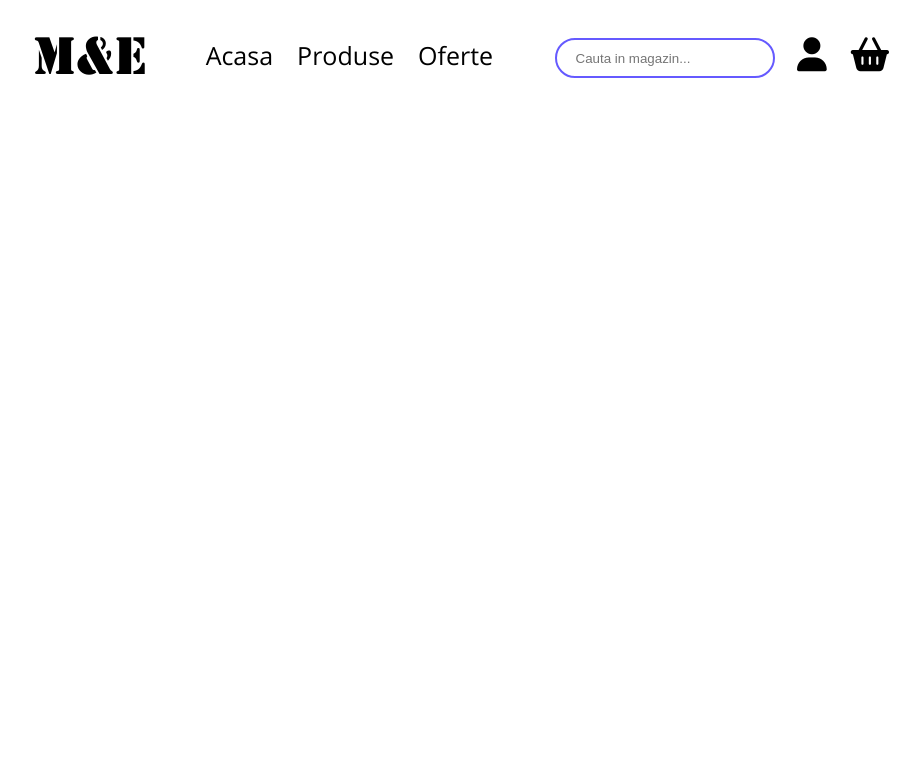
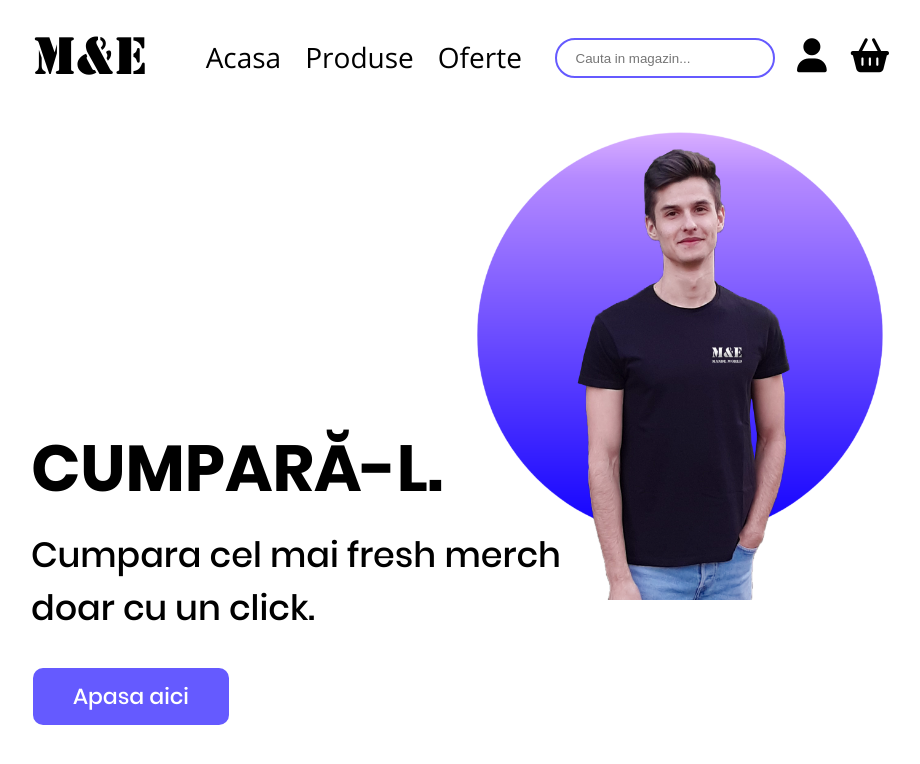
Before and after one commit to lazarelvis/shop, a PHP site: page / in a window 1280 px wide. Shown: the top 764 px of the page, without its empty margins (179-1099 px from the left). Run offline with PHP 8.4, Linux system fonts and the light colour scheme; some libraries are stand-ins or nearby versions.

Commit message:
something

```diff
--- a/index.html
+++ b/index.html
@@ -22,5 +22,20 @@
         </ul>
       </div>
     </div>
+  <div class="container">
+    <div class="row">
+      <div class="column1">
+        <h1>CUMPARĂ-L.</h1>
+        <p>Cumpara cel mai fresh merch
+          doar cu un click.</p>
+          <form>
+            <button class="button">Apasa aici</button>
+          </form>
+      </div>
+      <div class="column2">
+        <img src="./img/img1.png"/>
+      </div>
+    </div>
+  </div>
 </body>
 </html>
--- a/style.css
+++ b/style.css
@@ -6,6 +6,14 @@
 	src: url(./fonts/Stencil_Regular.ttf);
 	font-family: stencil-regular;
 }
+@font-face{
+	src: url(./fonts/Poppins-Bold.ttf);
+	font-family: poppins-bold;
+}
+@font-face{
+	src: url(./fonts/Poppins-Medium.ttf);
+	font-family: poppins-medium;
+}
 
 *{
 	margin: 0;
@@ -13,7 +21,8 @@
 }
 
 body{
-    font-family: opensans-regular;
+	font-family: opensans-regular;
+	height: 100%;
 }
 
 .navbar{
@@ -58,7 +67,7 @@ li a:hover{
 #meniu{
 	padding-top: 20px;
 	font-family: opensans-regular;
-	font-size: 25px;
+	font-size: 28px;
 }
 .right{
 	float:right !important;
@@ -75,3 +84,50 @@ li a:hover{
 	margin-right: 10px;
 
 }
+
+.container{
+	margin: 0 210px;
+}
+.row{
+	display: flex;
+}
+.column1{
+	display: block;
+	width: 50%;
+	height: 100%;
+}
+.column1 h1{
+font-size: 65px;
+font-family: poppins-bold;
+padding-top: 300px;
+}
+.column1 p{
+	font-size: 35px;
+	font-family: poppins-medium;
+	padding: 10px 0 30px;
+	width: 550px;
+}
+.button {
+	background-color: #655AFF;
+	border: none;
+	color: white;
+	padding: 12px 40px;
+	text-align: center;
+	text-decoration: none;
+	display: inline-block;
+	font-size: 22px;
+	margin: 4px 2px;
+	cursor: pointer;
+	border-radius: 10px;
+	font-family: poppins-medium;
+  }
+
+.column2{
+	display: block;
+	width: 50%;
+	height: 100%;
+
+}
+.column2 img{
+	width: 100%;
+}
```
Also changed, not shown: fonts/Poppins-Bold.ttf (added), fonts/Poppins-Medium.ttf (added), img/img1.png (added).
